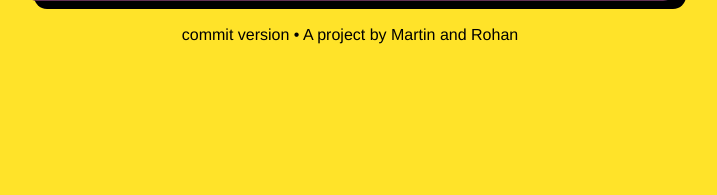
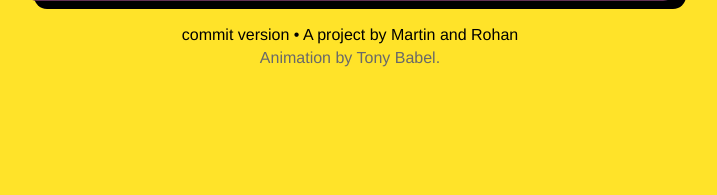
Before and after one commit to rohanharikr/short-url, a Flask app: page / in a window 1280 px wide. Shown: the part 605-800 px from the top of the page, without its empty margins (290-1007 px from the left). Run offline with Flask 2, Linux system fonts and the light colour scheme.

Commit message:
added credits

```diff
--- a/templates/index.html
+++ b/templates/index.html
@@ -20,7 +20,7 @@
                     <div style="border-bottom:3px solid #633152; width:81%; margin:auto; margin-top:25px;"></div>
                 </div>
             </div>
-            <div class="footer">commit version • A project by Martin and Rohan</div>
+            <div class="footer">commit version • A project by Martin and Rohan<span style="display:block; color:#696969; margin-top:5px;">Animation by Tony Babel.</span></div>
 </body>
 <script src="../static/js/main.js"></script>
 <script src="../static/js/copy.js"></script>
```
